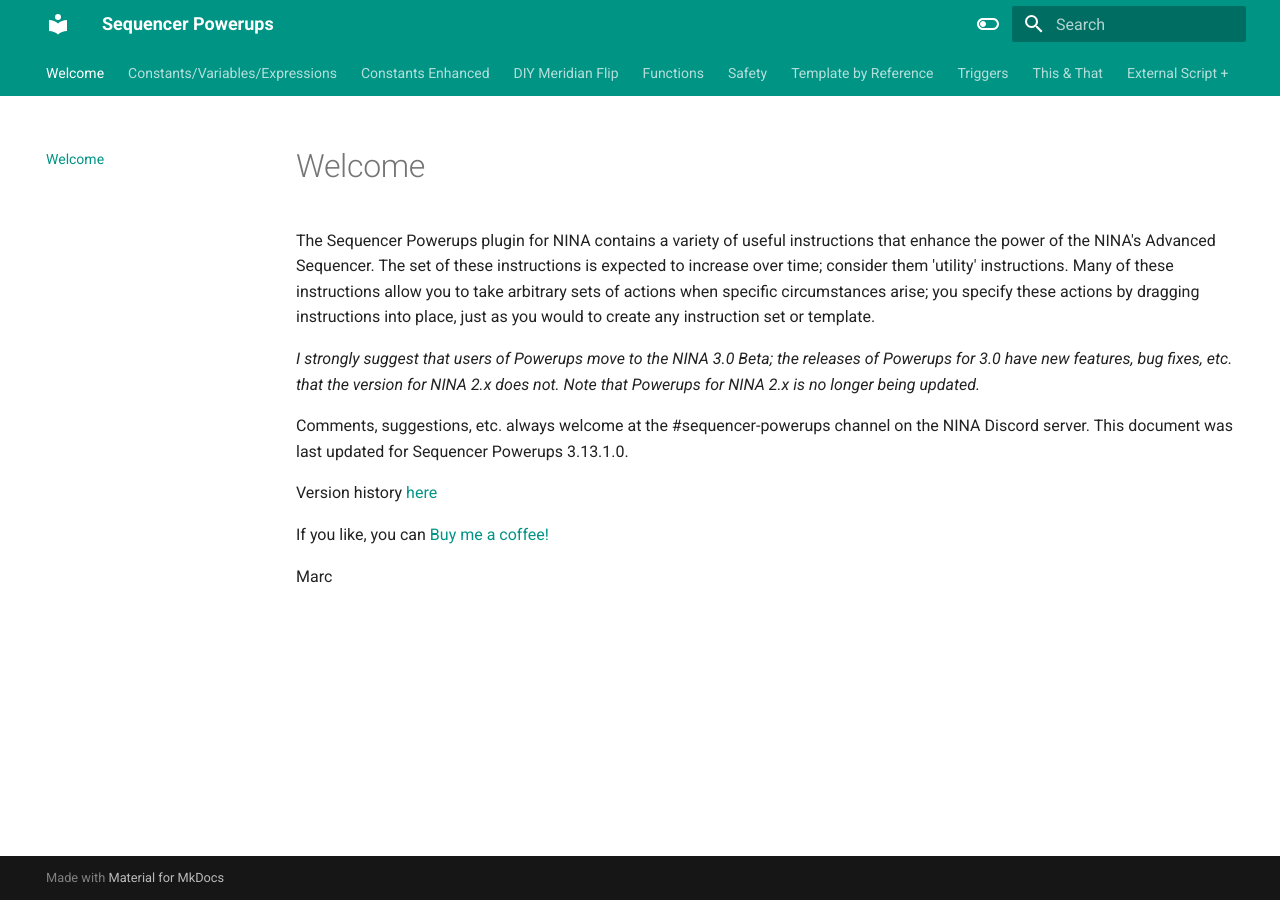
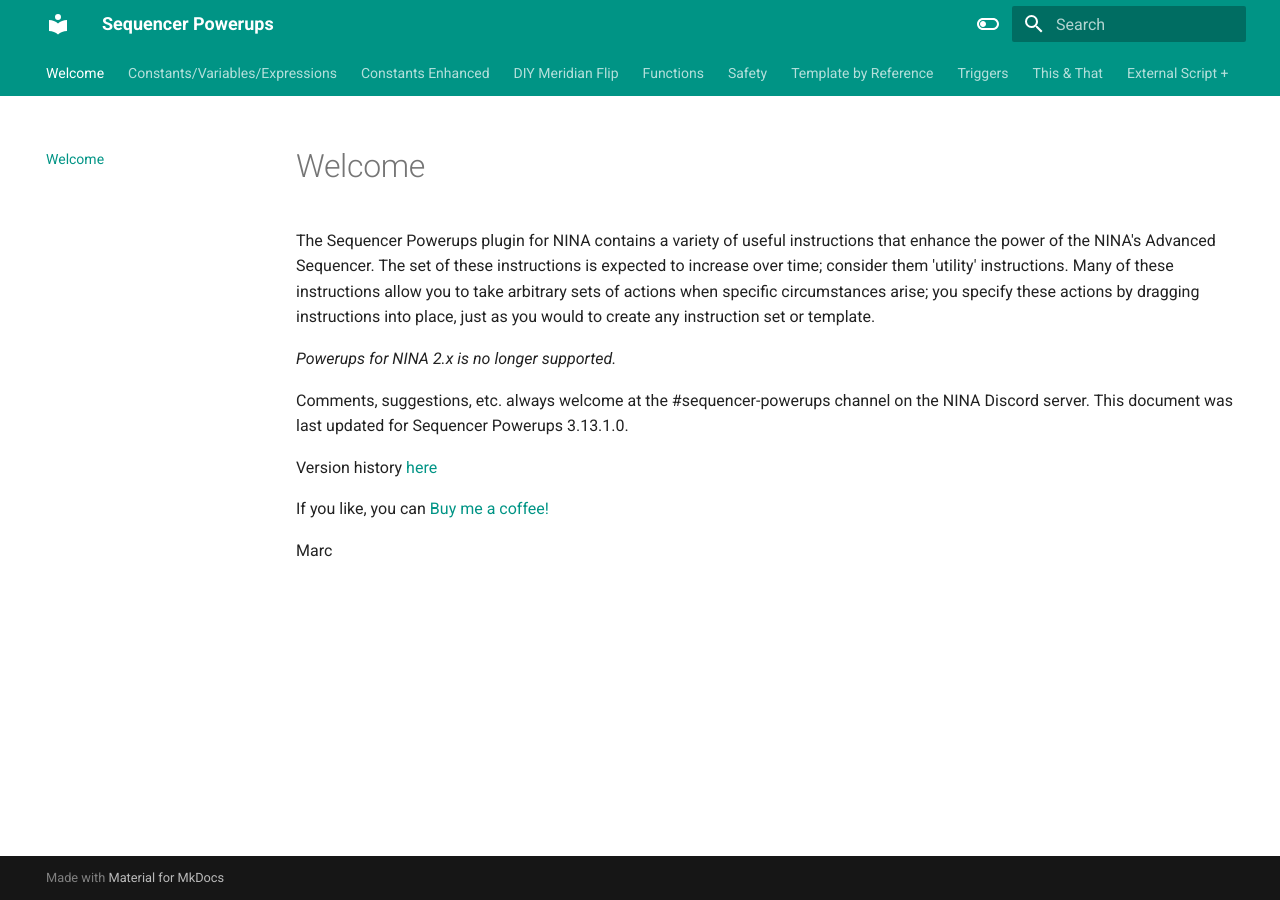
Before and after one commit to marcblank/marcblank.github.io, an MkDocs documentation site: the page built from docs/index.md, in a window 1280 px wide. Built offline with MkDocs 1.6.1 and Material for MkDocs 9.7.7, drawn with Linux system fonts in a browser that asks for light colours.

```diff
--- a/docs/index.md
+++ b/docs/index.md
@@ -2,7 +2,7 @@
 
 The Sequencer Powerups plugin for NINA contains a variety of useful instructions that enhance the power of the NINA's Advanced Sequencer.  The set of these instructions is expected to increase over time; consider them 'utility' instructions.  Many of these instructions allow you to take arbitrary sets of actions when specific circumstances arise; you specify these actions by dragging instructions into place, just as you would to create any instruction set or template.
 
-*I strongly suggest that users of Powerups move to the NINA 3.0 Beta; the releases of Powerups for 3.0 have new features, bug fixes, etc. that the version for NINA 2.x does not. Note that Powerups for NINA 2.x is no longer being updated.*
+*Powerups for NINA 2.x is no longer supported.*
 
 Comments, suggestions, etc. always welcome at the #sequencer-powerups channel on the NINA Discord server.  This document was last updated for Sequencer Powerups 3.13.1.0.
 
```
